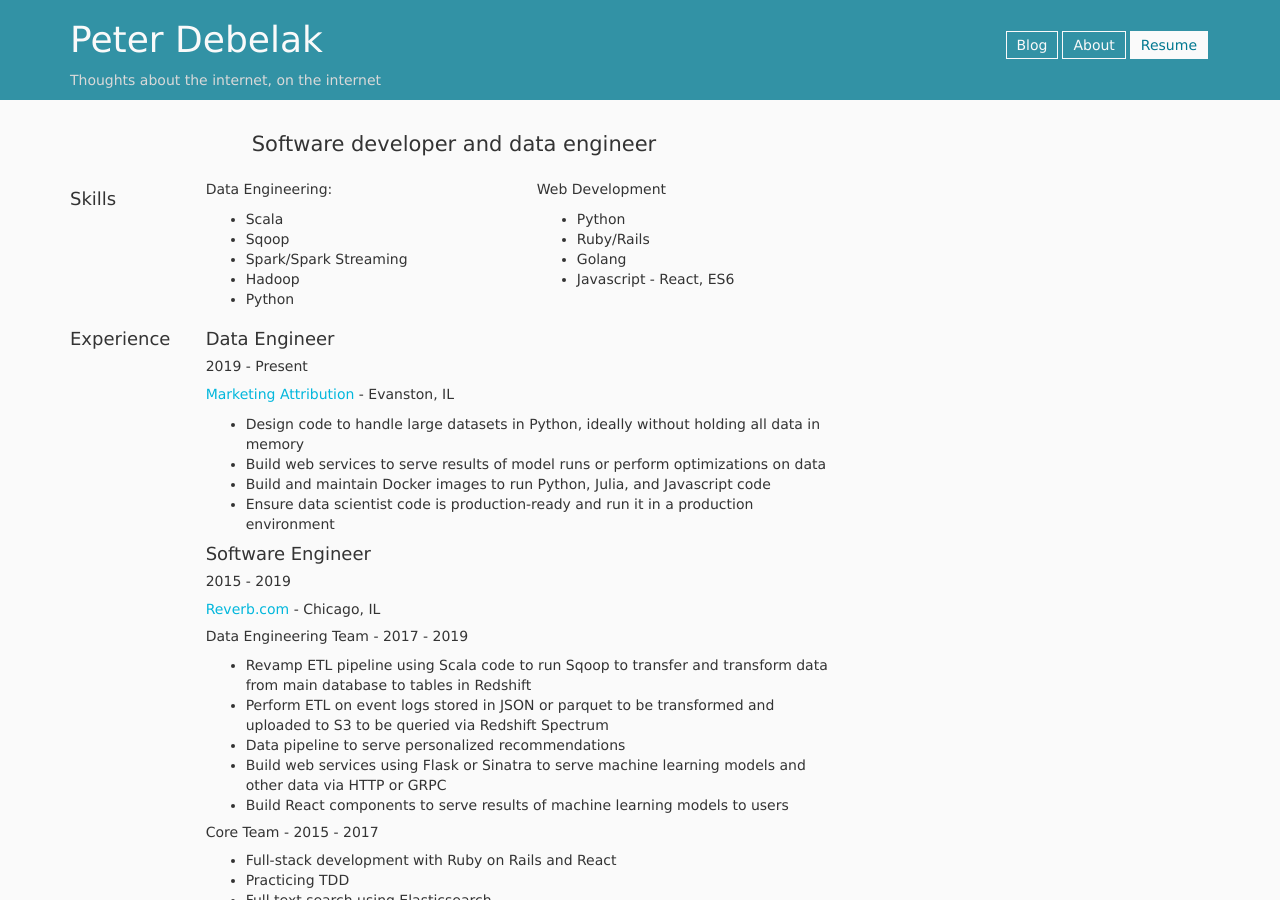
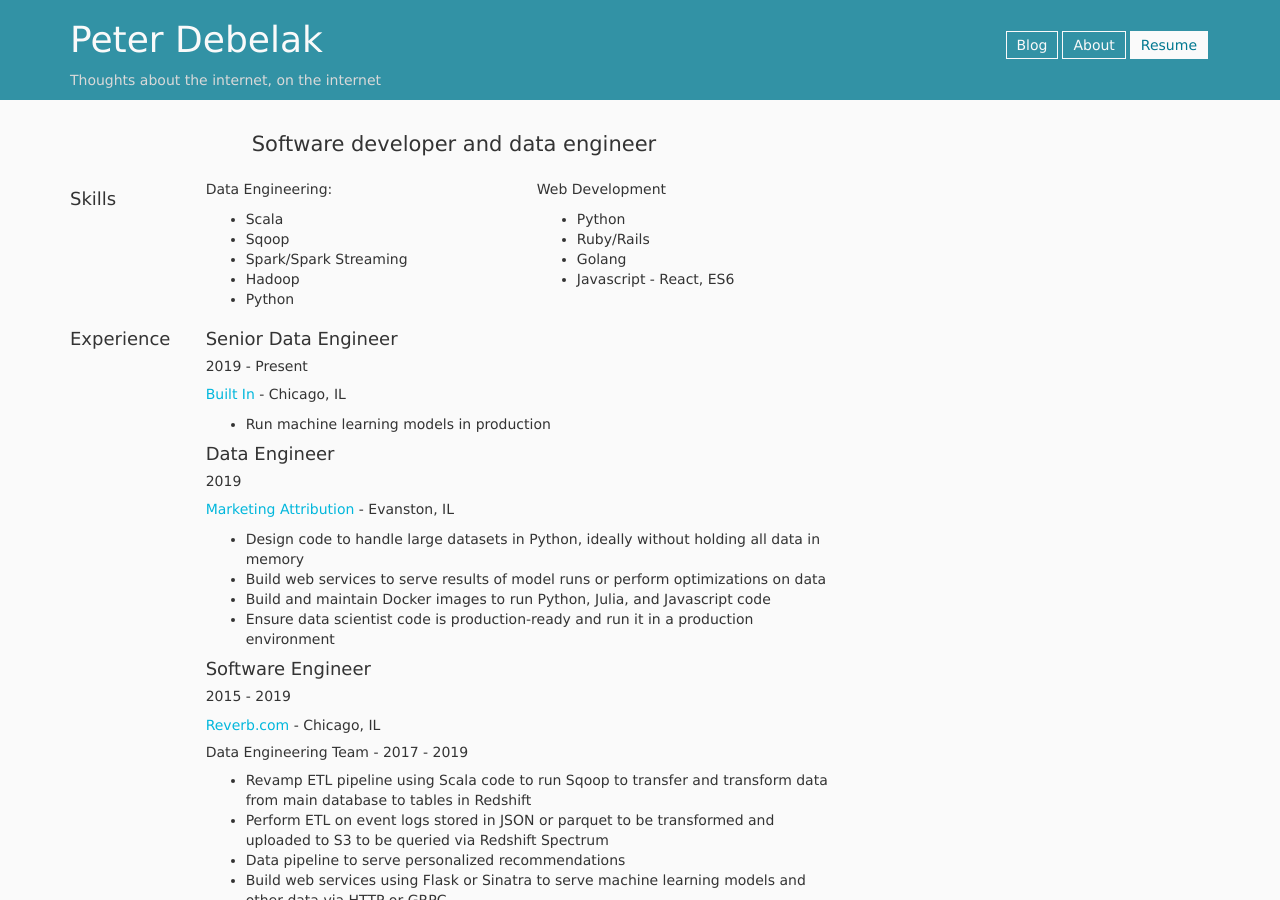
Before and after one commit to pdebelak/peterdebelak.com, a Jekyll site: the page built from resume/index.html, in a window 1280 px wide and 900 px high. Built offline with Jekyll 4.4.1, drawn with Linux system fonts in a browser that asks for light colours; comment, search, counter and statistics services are not loaded.

Commit message:
Add Built In to resume

```diff
--- a/resume/index.html
+++ b/resume/index.html
@@ -39,8 +39,14 @@ description: Peter Debelak's skills, qualifications, and education
     <h1>Experience</h1>
   </header>
   <div class="section-body">
+    <h2>Senior Data Engineer</h2>
+    <h3>2019 - Present</h3>
+    <p><a href="https://builtin.com/">Built In</a> - Chicago, IL</p>
+    <ul>
+      <li>Run machine learning models in production</li>
+    </ul>
     <h2>Data Engineer</h2>
-    <h3>2019 - Present</h3>
+    <h3>2019</h3>
     <p><a href="https://www.marketingattribution.com/">Marketing Attribution</a> - Evanston, IL</p>
     <ul>
       <li>Design code to handle large datasets in Python, ideally without holding all data in memory</li>
```
